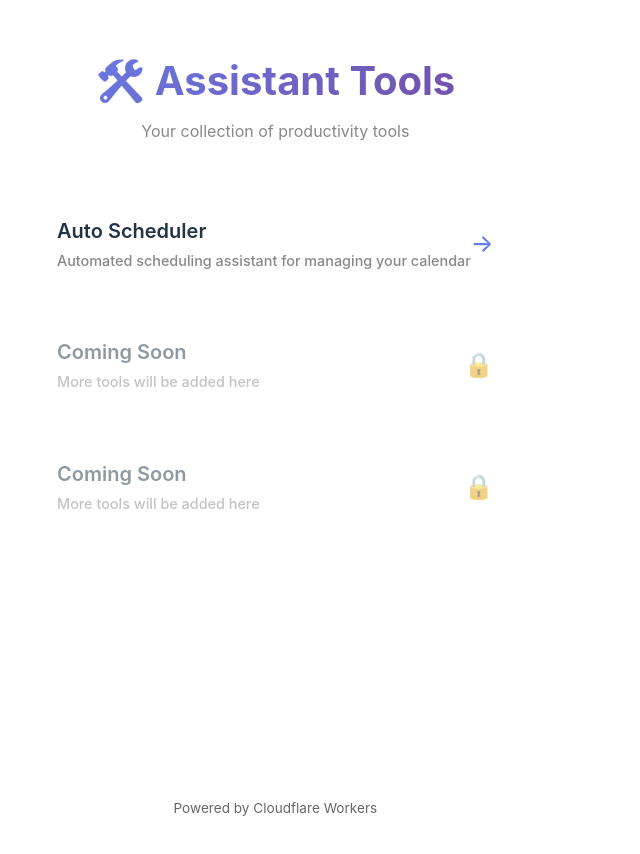
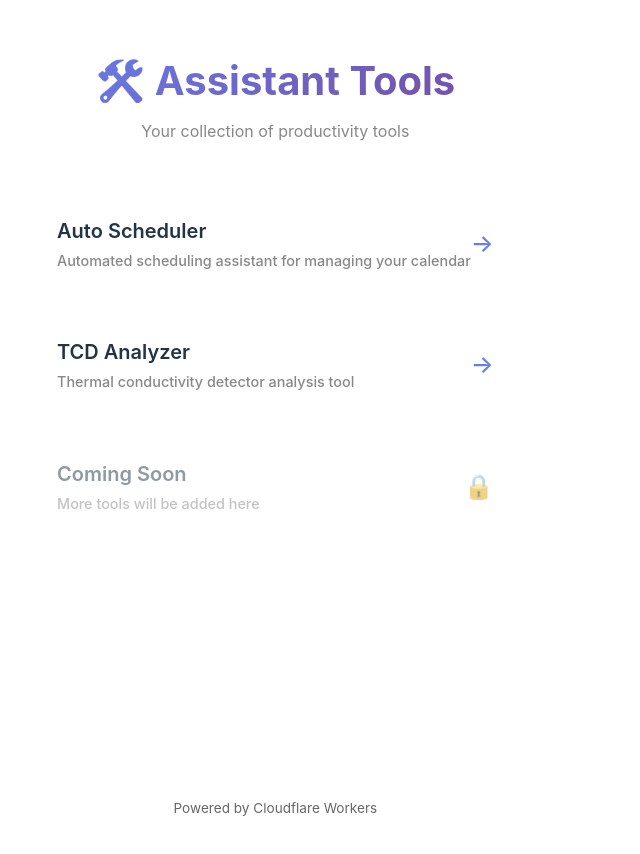
Before and after one commit to danielcepatterson/assistant-menu, a React (Vite) app: page / in a window 1280 px wide. Shown: the top 854 px of the page, without its empty margins (0-640 px from the left). Built offline with nearby package versions, Linux system fonts and the light colour scheme.

Commit message:
fix: update TCD Analyzer tool details and availability

```diff
--- a/src/react-app/App.tsx
+++ b/src/react-app/App.tsx
@@ -17,10 +17,10 @@ const tools: Tool[] = [
 		available: true,
 	},
 	{
-		name: "Coming Soon",
-		description: "More tools will be added here",
-		url: "#",
-		available: false,
+		name: "TCD Analyzer",
+		description: "Thermal conductivity detector analysis tool",
+		url: "https://tcd-analysis.danielcepatterson.workers.dev",
+		available: true,
 	},
 	{
 		name: "Coming Soon",
```
